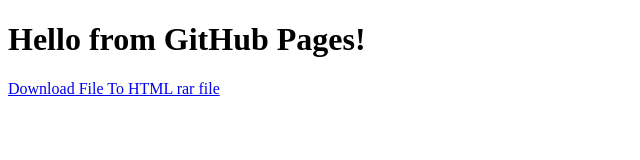
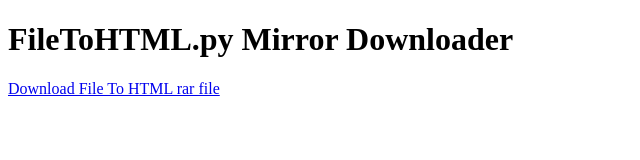
Before and after one commit to solal0/web, a plain HTML site: page index.html in a window 1280 px wide. Shown: the whole page, without its empty margins (0-640 px from the left). Drawn offline with Linux system fonts and the light colour scheme.

Commit message:
Update index.html

```diff
--- a/index.html
+++ b/index.html
@@ -1,10 +1,10 @@
 <!DOCTYPE html>
 <html>
 <head>
-  <title>FileToHTML.py Mirror Downloader</title>
+  <title>Hello from GitHub Pages!</title>
 </head>
 <body>
-  <h1>Hello from GitHub Pages!</h1>
+  <h1>FileToHTML.py Mirror Downloader</h1>
   <p><a href="files/FileToHTML.rar" download>Download File To HTML rar file</a></p>
 </body>
 </html>
```
